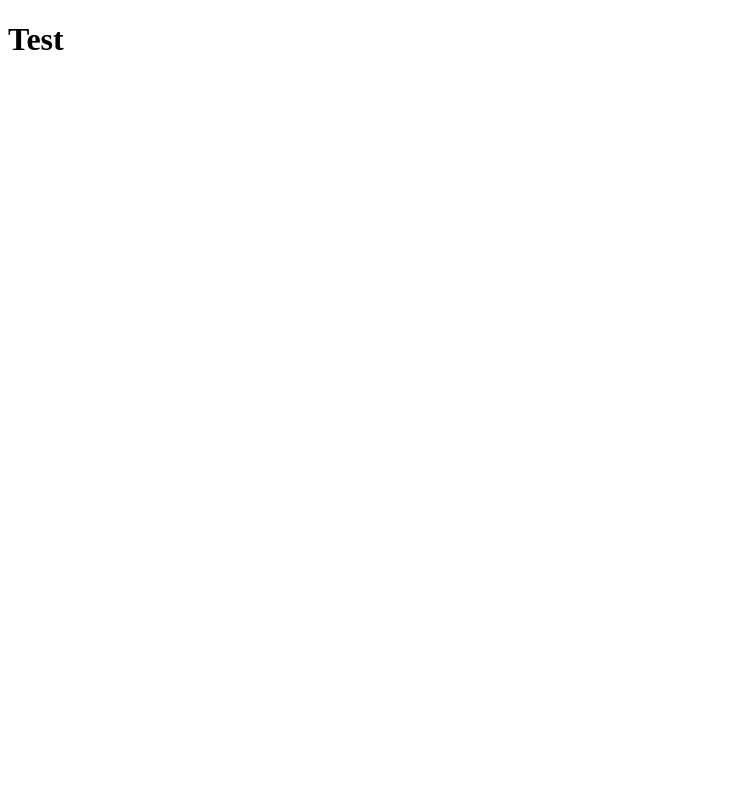
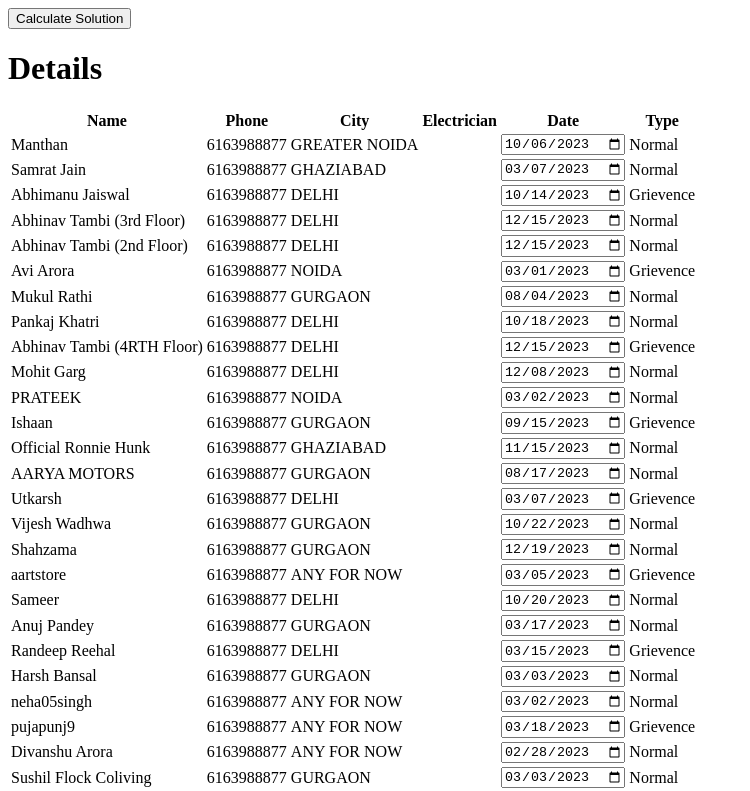
Before and after one commit to divyanshchahar/staff_management, a React (Vite) app in the folder client/: page / in a window 1280 px wide. Shown: the top 791 px of the page, without its empty margins (0-750 px from the left). Built offline with nearby package versions, Linux system fonts and the light colour scheme.

Commit message:
rendered tables layout

```diff
--- a/client/src/App.jsx
+++ b/client/src/App.jsx
@@ -1,5 +1,11 @@
+import TablesLayout from "./ui/layout/TablesLayout";
+
 function App() {
-  return <h1>Test</h1>;
+  return (
+    <>
+      <TablesLayout />
+    </>
+  );
 }
 
 export default App;
```
